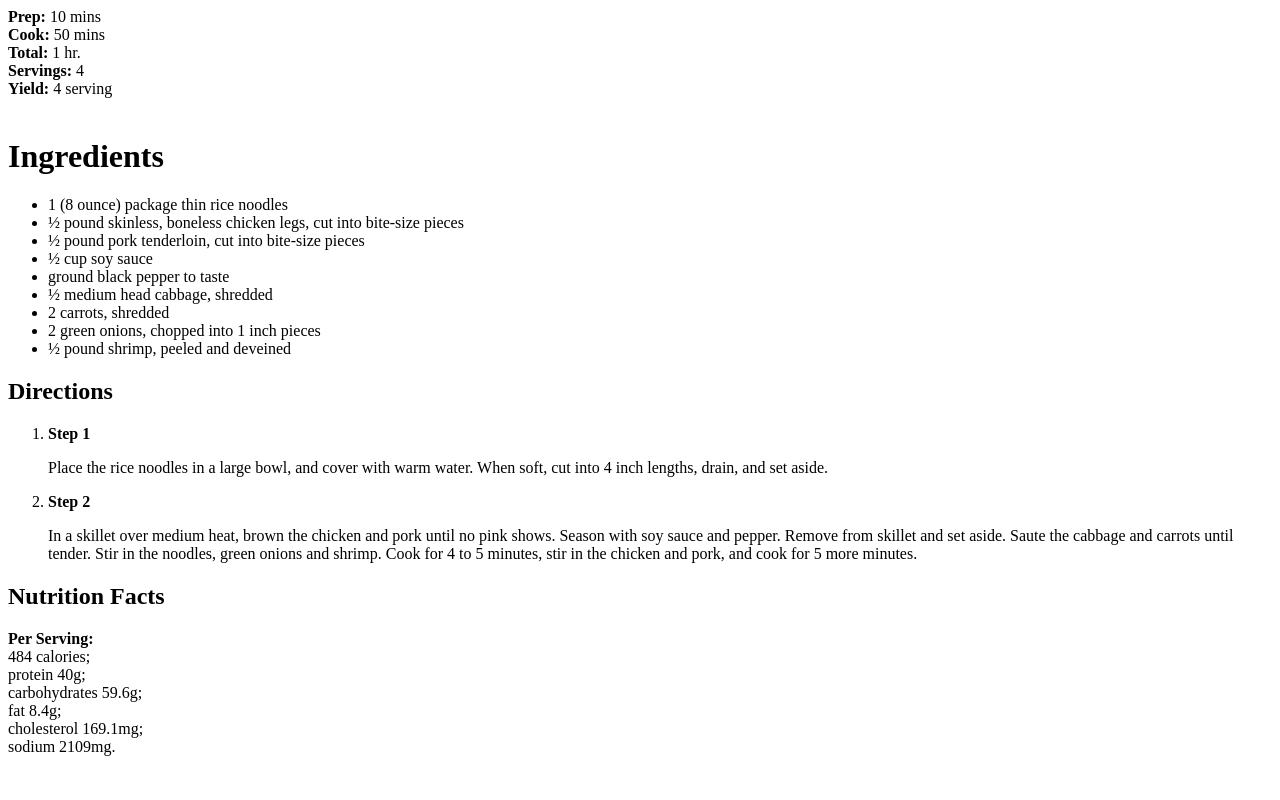
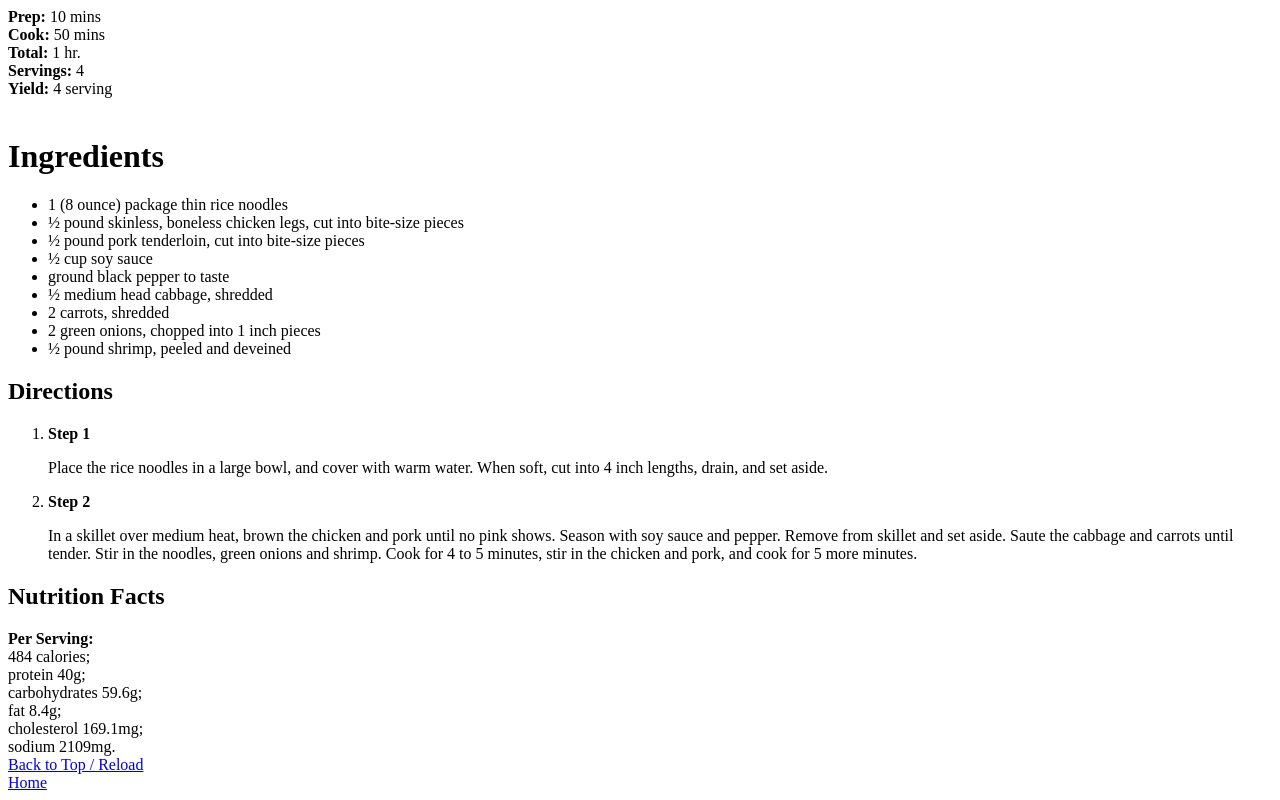
Before and after one commit to LioNyde/eodine-course.github.io, a plain HTML site: page recipies/pancit.html in a window 1280 px wide. Shown: the part 669-1469 px from the top of the page. Before the commit the page ends 1433 px from the top, so only its background shows below. Drawn offline with Linux system fonts and the light colour scheme.

Commit message:
Added links

```diff
--- a/recipies/pancit.html
+++ b/recipies/pancit.html
@@ -78,5 +78,11 @@ In a skillet over medium heat, brown the chicken and pork until no pink shows. S
 		fat 8.4g; <br />
 		cholesterol 169.1mg; <br />
 		sodium 2109mg. <br />
+
+		<!-- Nav Bar -->
+		<a href="#">Back to Top / Reload</a>
+		<br />
+		<a href="../index.html">Home</a>
+
 	</body>
 </html>
```
Also changed, not shown: index.html (+3 -0 lines).
